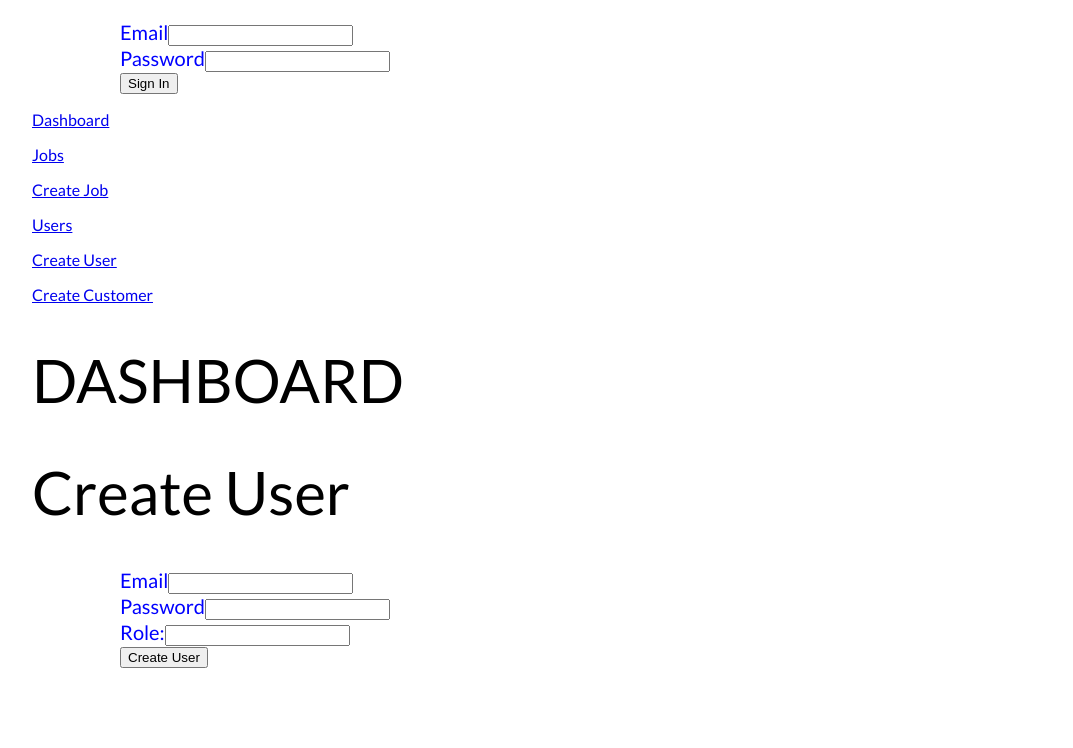
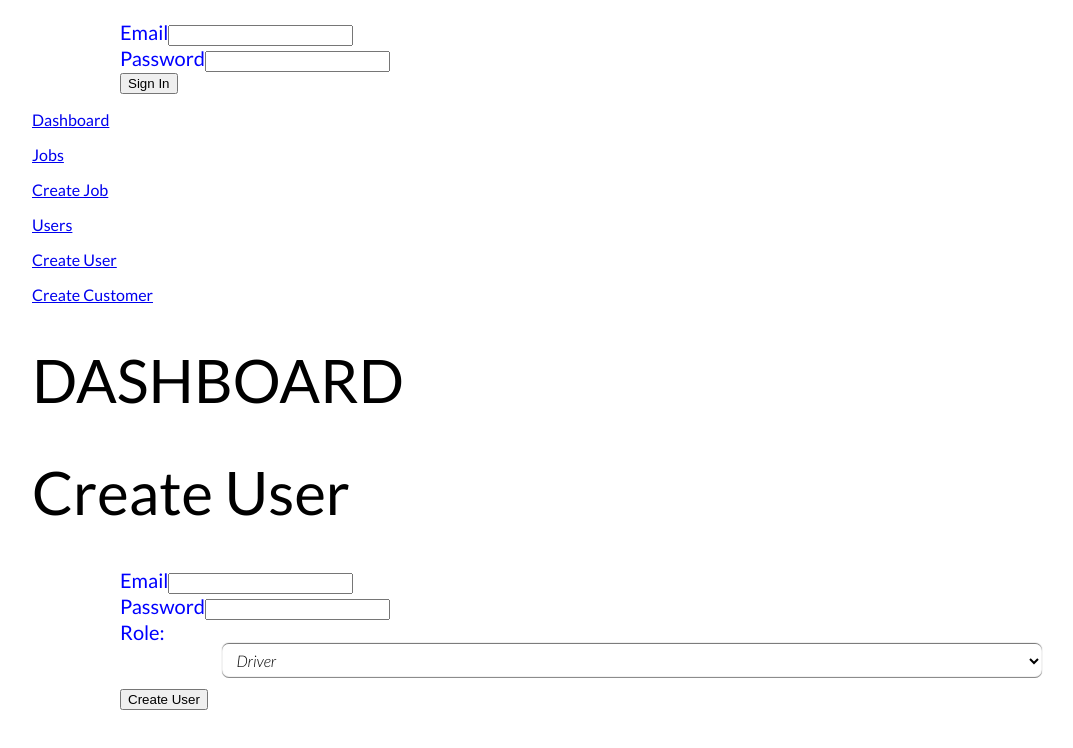
Before and after one commit to CFA-CJJ-GroupProject/CFA-Term3-NodeProject, a React (Create React App) app in the folder react-web/: page /createuser in a window 1280 px wide. Shown: the top 748 px of the page, without its empty margins (8-1081 px from the left). Built offline with nearby package versions, Linux system fonts and the light colour scheme.

Commit message:
added dropdown selector for role on signup

```diff
--- a/react-web/src/components/CreateUserForm.js
+++ b/react-web/src/components/CreateUserForm.js
@@ -1,4 +1,5 @@
 import React from 'react'
+import SelectRoleField from './SelectRoleField'
 
 function submitCreateUser(event, onRegister) {
   event.preventDefault()
@@ -31,10 +32,15 @@ export default function CreateUserForm({onRegister}) {
         <span>
           Role:
         </span>
-        <input name='role'/>
+
+          <select name='role'>
+            <option value="Driver">Driver</option>
+            <option value="Customer">Customer</option>
+          </select>
       </label>
       <button>Create User
       </button>
+
     </form>
   )
 }
```
